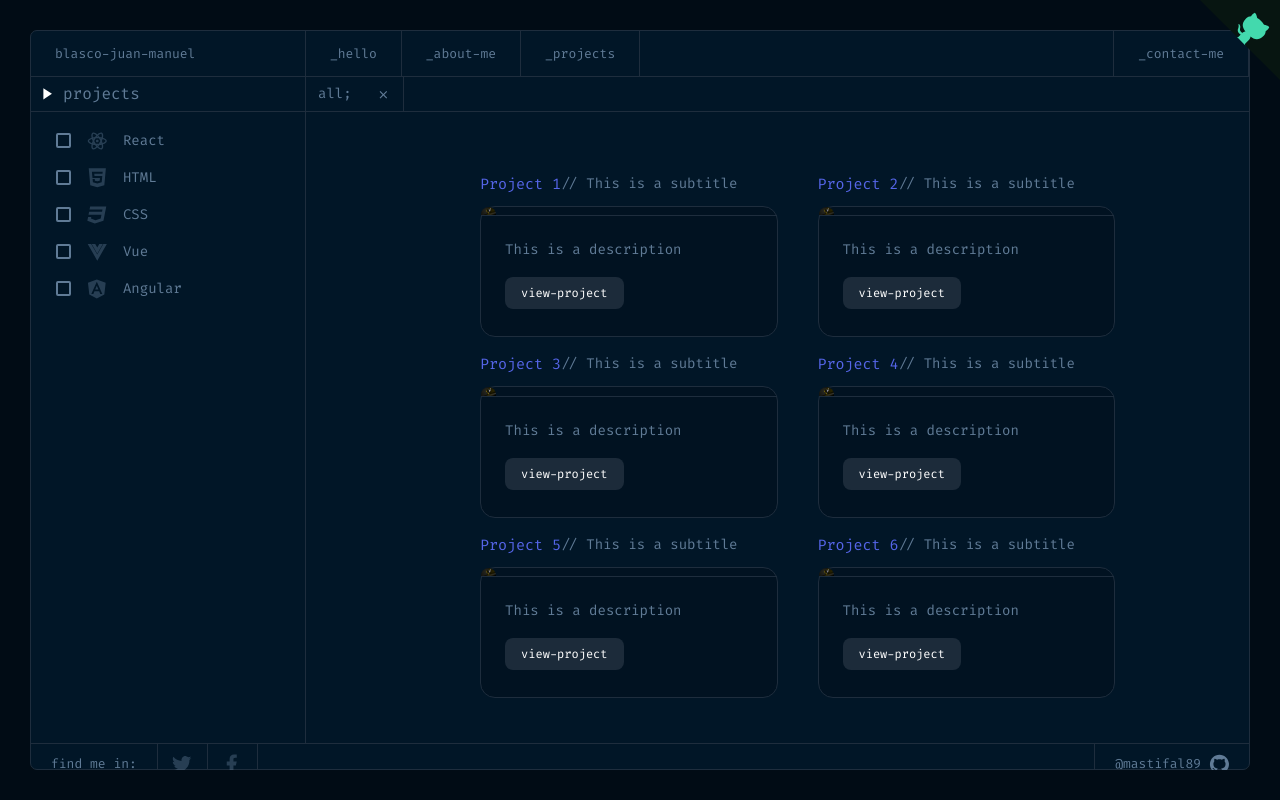
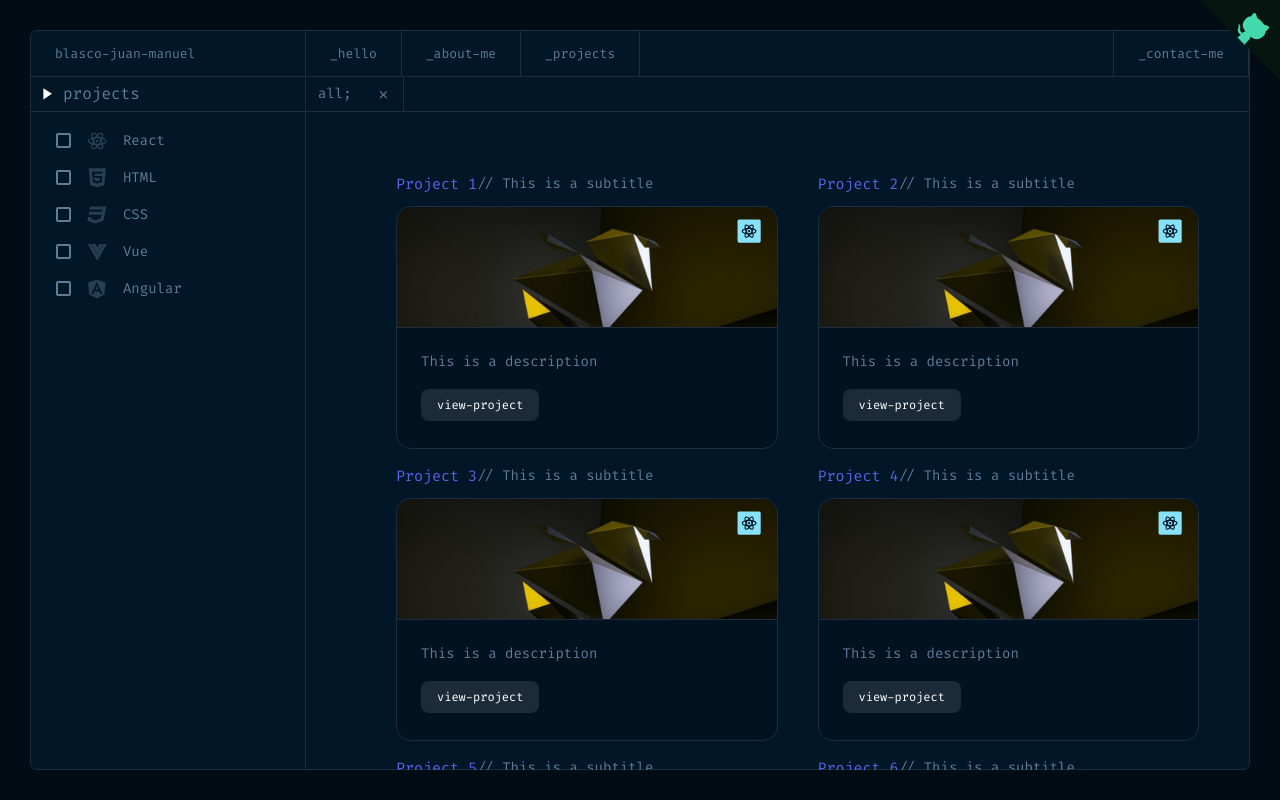
Before and after one commit to mastifal89/projects-gallery, a Next.js app: page /projects in a window 1280 px wide. Built offline with nearby package versions, Linux system fonts and the light colour scheme.

Commit message:
Fixed projects images

```diff
--- a/src/app/components/project/project.tsx
+++ b/src/app/components/project/project.tsx
@@ -19,7 +19,6 @@ export default function Project({
   image,
   stack,
 }: Props) {
-
   return (
     <div className={styles.projectCard}>
       <span className={styles.projectTitleContainer}>
@@ -29,9 +28,23 @@ export default function Project({
       <div className={styles.projectCardContainer}>
         <div className={styles.projectCardImageContainer}>
           <div className={styles.projectCardImageIconContainer}>
-            <Image height={15} width={15} alt="image" src={icon} className={styles.projectCardImageIcon} />
+            <Image
+              height={150}
+              width={150}
+              alt="image"
+              src={icon}
+              className={styles.projectCardImageIcon}
+            />
           </div>
-          <Image height={15} width={15} alt="image" className={styles.projectCardImage} src={image} />
+          <Image
+            alt="image"
+            height={0}
+            width={0}
+            sizes="100vw"
+            style={{ width: "100%" }}
+            className={styles.projectCardImage}
+            src={image}
+          />
         </div>
         <div className={styles.descriptionContainer}>
           <p className={styles.description}>{description}</p>
```
